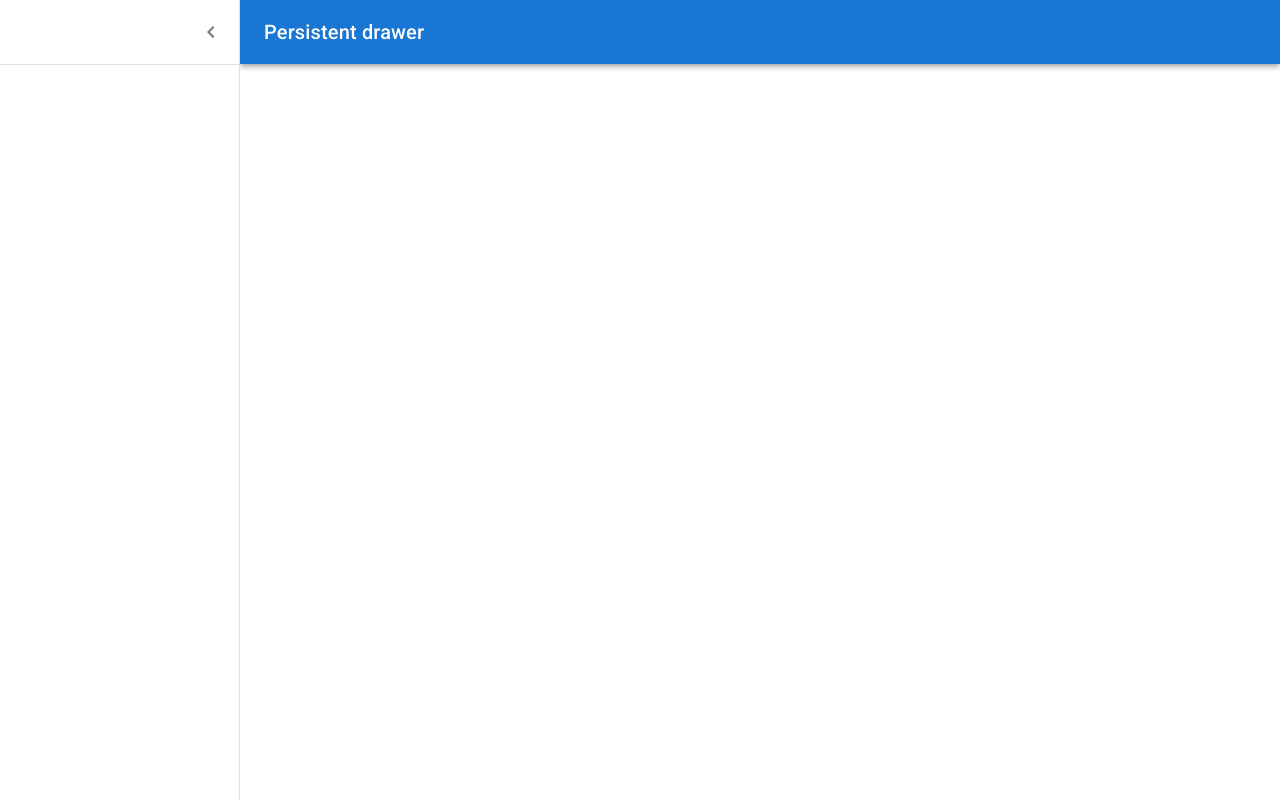
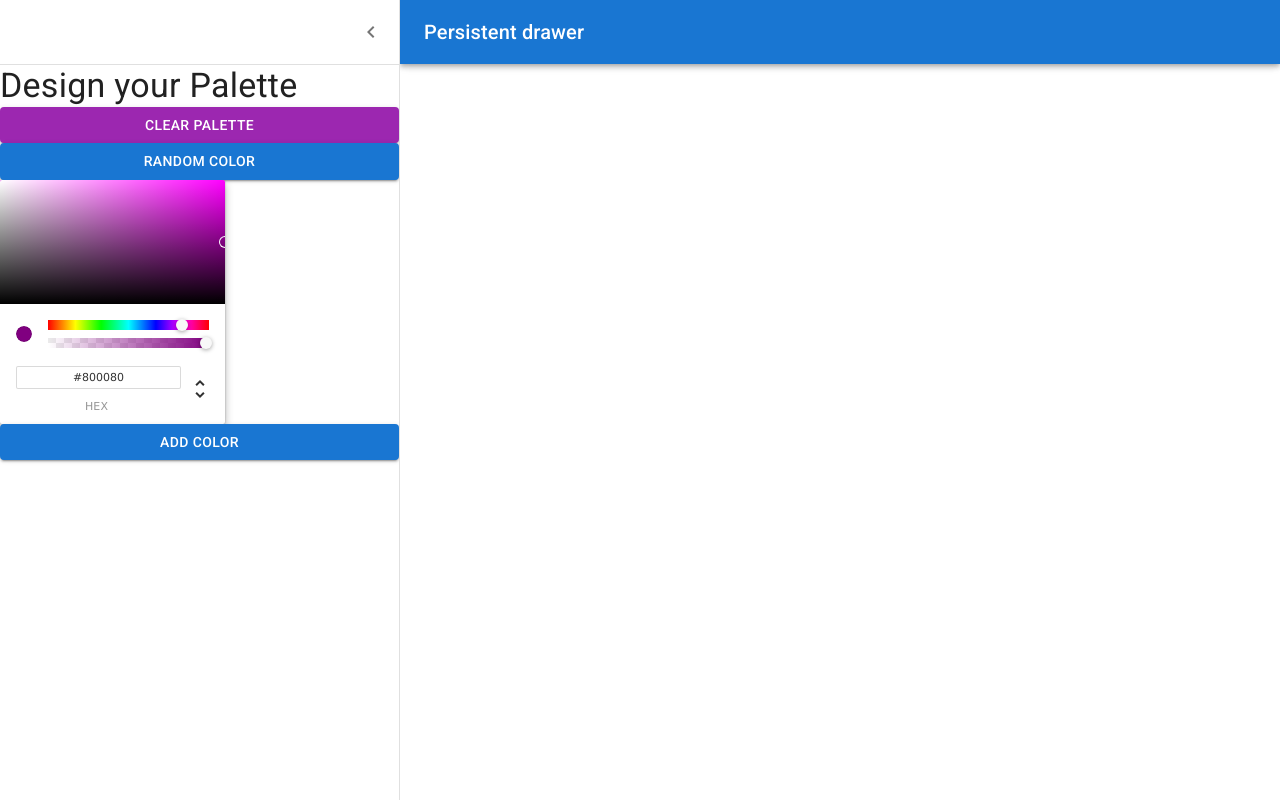
Before and after one commit to jonahCodes/ReactColorProject, a React (Create React App) app: page /palette/new in a window 1280 px wide. Both pictures are taken after a click on the button "open drawer". Built offline with nearby package versions, Linux system fonts and the light colour scheme.

Commit message:
add ChromePicker and button to drawer

```diff
--- a/package.json
+++ b/package.json
@@ -16,6 +16,7 @@
     "loader-utils": "3.2.1",
     "rc-slider": "^10.5.0",
     "react": "18.2.0",
+    "react-color": "^2.19.3",
     "react-copy-to-clipboard": "^5.1.0",
     "react-dom": "18.2.0",
     "react-jss": "^10.10.0",
--- a/src/colorApp/NewPaletteForm.js
+++ b/src/colorApp/NewPaletteForm.js
@@ -10,10 +10,12 @@
 import MenuIcon from "@mui/icons-material/Menu";
 import ChevronLeftIcon from "@mui/icons-material/ChevronLeft";
 import ChevronRightIcon from "@mui/icons-material/ChevronRight";
+import Button from "@mui/material/Button";
+import { ChromePicker } from "react-color";
 
 import * as React from "react";
 
-const drawerWidth = 240;
+const drawerWidth = 400;
 
 const Main = styled("main", { shouldForwardProp: (prop) => prop !== "open" })(
   ({ theme, open }) => ({
@@ -114,6 +116,21 @@
           </IconButton>
         </DrawerHeader>
         <Divider />
+        <Typography variant="h4">Design your Palette</Typography>
+        <Button variant="contained" color="secondary">
+          Clear Palette
+        </Button>
+        <Button variant="contained" color="primary">
+          Random Color
+        </Button>
+
+        <ChromePicker
+          color="purple"
+          onChangeComplete={(newColor) => console.log(newColor)}
+        />
+        <Button variant="contained" color="primary">
+          Add Color
+        </Button>
       </Drawer>
       <Main open={open}>
         <DrawerHeader />
```
Also changed, not shown: 2 other files (tests, documents, lock files or other folders).
